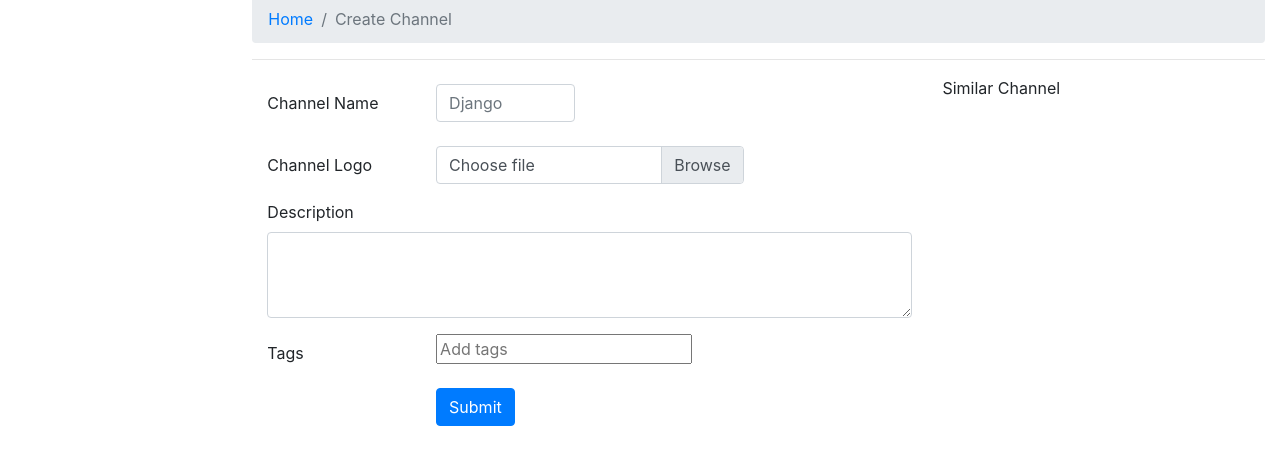
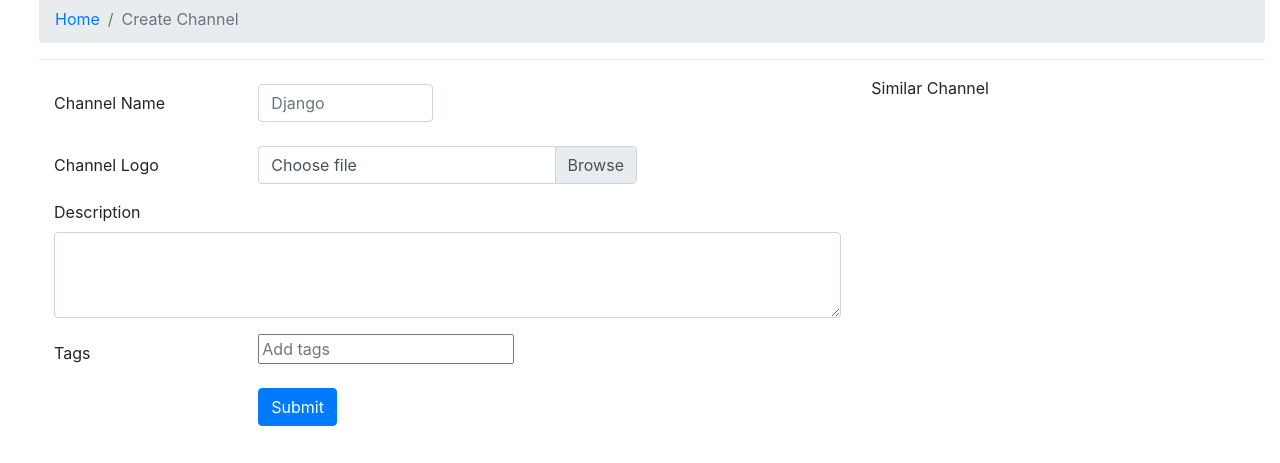
Before and after one commit to preethihena/Archile, a Django app: page /create_channel in a window 1280 px wide. Shown: the part 337-800 px from the top of the page. Run offline with Django 3.2, Linux system fonts and the light colour scheme; some libraries are stand-ins or nearby versions; some web fonts are replaced.

Commit message:
improved the nav bar, bug removed

```diff
--- a/channel/templates/archile/base.html
+++ b/channel/templates/archile/base.html
@@ -60,11 +60,11 @@
 
 	<!-- side nav bar and main container -->
 	<div class="col-md-12">
-	    <div class="row dynamic-columns">
-	        <div class="col-sm-2 col">
+	    <div class="row dynamic-columns expanded">
+	        <div class="col d-none">
 	            Sidebar content
 	        </div>
-	        <div class="col-sm-10 col">
+	        <div class="col-sm-12 col">
 	            {% block content %}
             	{% endblock %}
 	        </div>
```
